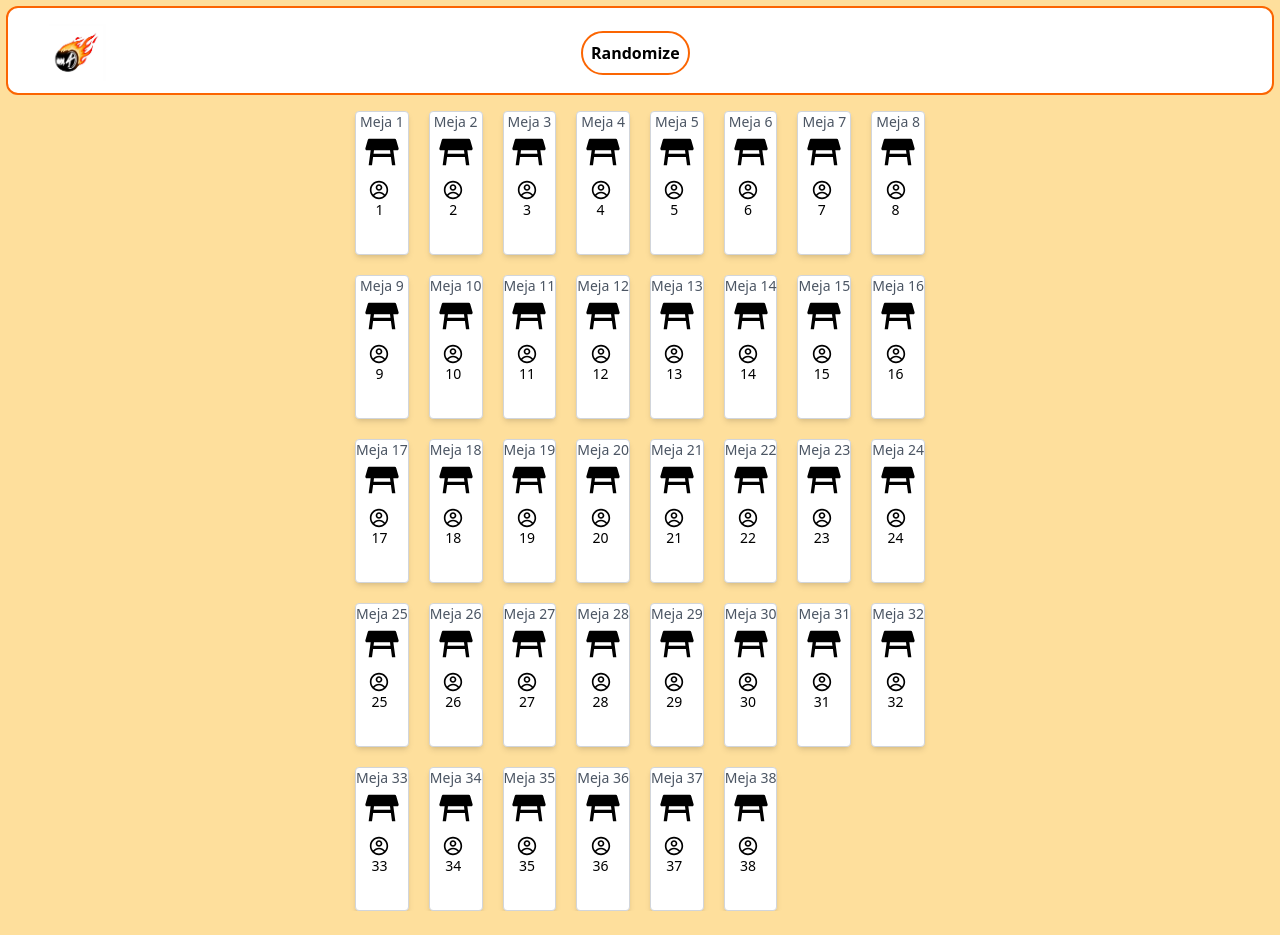
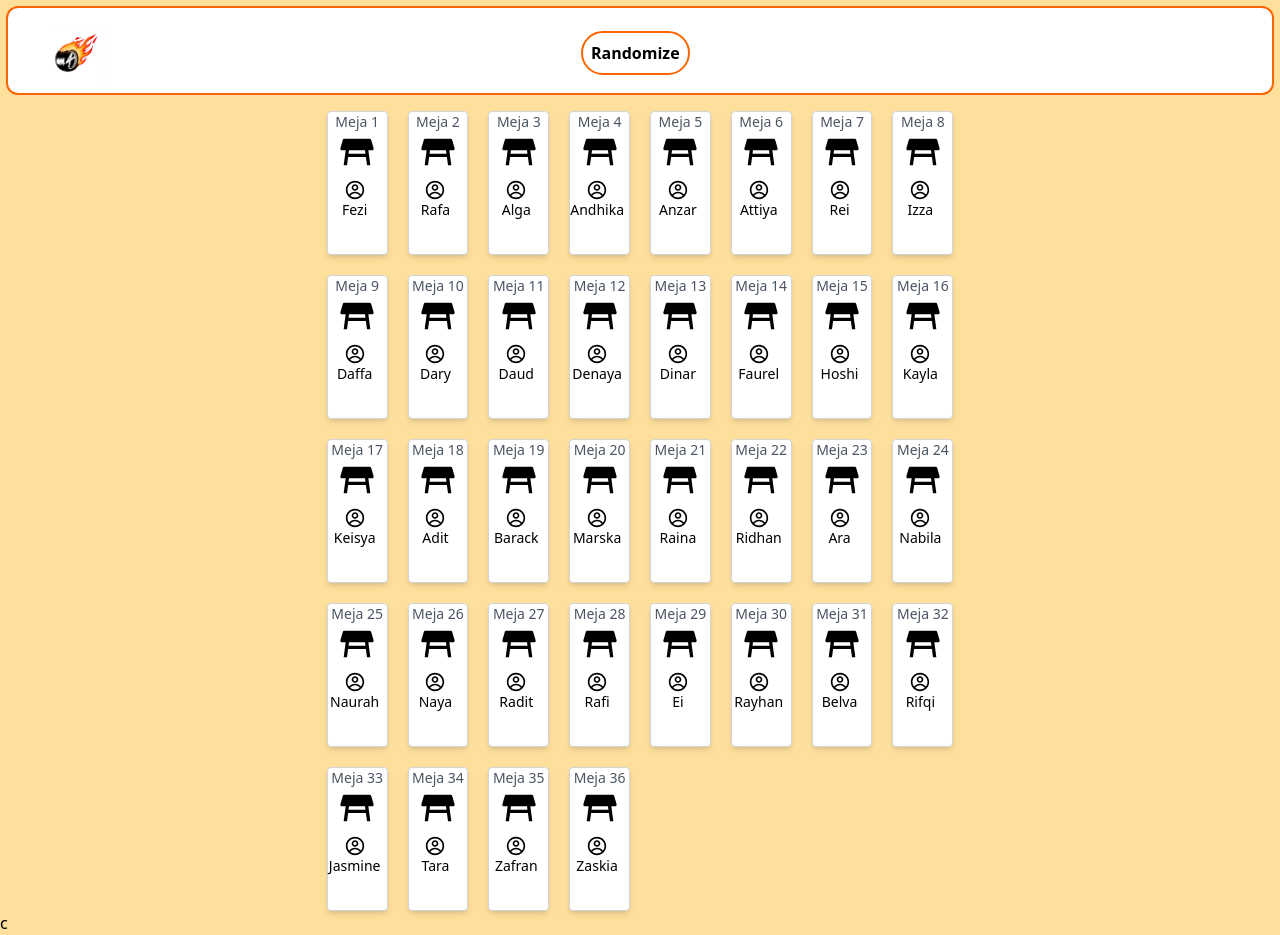
Before and after one commit to 12Ferdian12/Roller, a Next.js app: page / in a window 1280 px wide. Before the commit the page ends 911 px from the top, so only its background shows below. Built offline with nearby package versions, Linux system fonts and the light colour scheme.

Commit message:
Revert "finals"
This reverts commit 97cf698dfa84c2ebb7ce7cff17bcf5b53482a7eb.

```diff
--- a/src/Data/index.js
+++ b/src/Data/index.js
@@ -21,7 +21,7 @@ export const NameList = [
   { absen: 20, title: "Marska" },
   { absen: 21, title: "Raina" },
   { absen: 22, title: "Ridhan" },
-  { absen: 23, title: "Arka" },
+  { absen: 23, title: "Ara" },
   { absen: 24, title: "Nabila" },
   { absen: 25, title: "Naurah" },
   { absen: 26, title: "Naya" },
@@ -35,6 +35,4 @@ export const NameList = [
   { absen: 34, title: "Tara" },
   { absen: 35, title: "Zafran" },
   { absen: 36, title: "Zaskia" },
-  { absen: 37, title: "##" },
-  { absen: 38, title: "#" },
 ];
--- a/src/app/page.tsx
+++ b/src/app/page.tsx
@@ -4,7 +4,7 @@ import MainPage from "@/layout/Information";
 export default function Home() {
   return (
     <>
-      <MainPage />
+      <MainPage />c
     </>
   );
 }
--- a/src/layout/Information/index.tsx
+++ b/src/layout/Information/index.tsx
@@ -52,7 +52,7 @@ function MainPage() {
                       <div className="flex flex-col items-center py-2">
                         <CgProfile size={20} />
                         <div className="text-sm text-center">
-                          {siswa[index]?.absen || "Name 1"}
+                          {siswa[index]?.title || "Name 1"}
                         </div>
                       </div>
                       <div className="h-full w-[1px] "></div>
```
